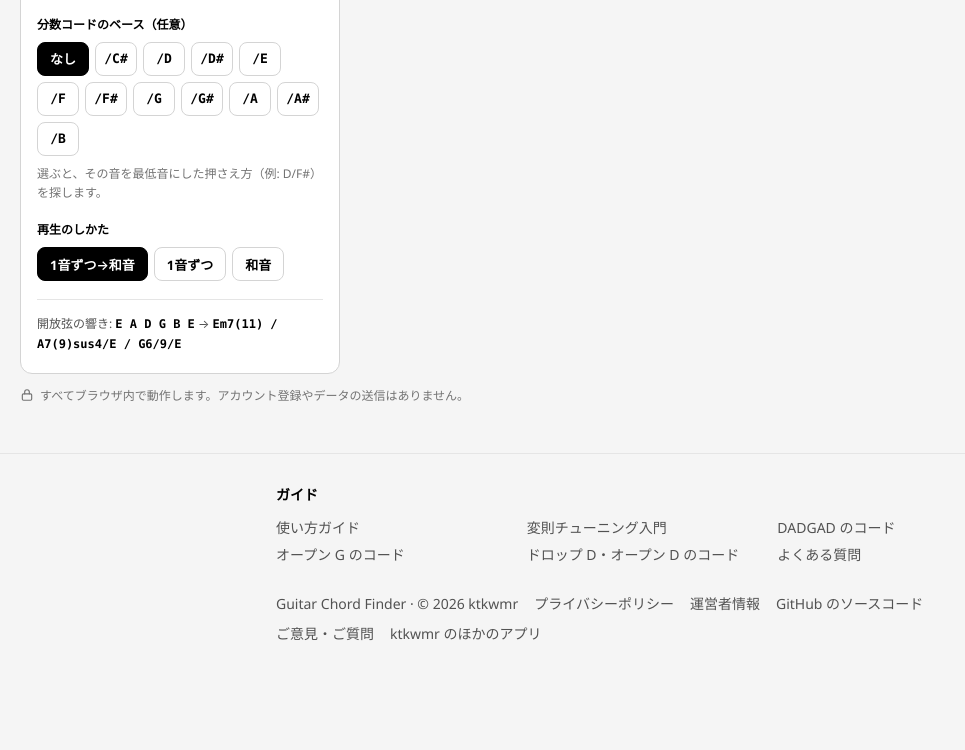
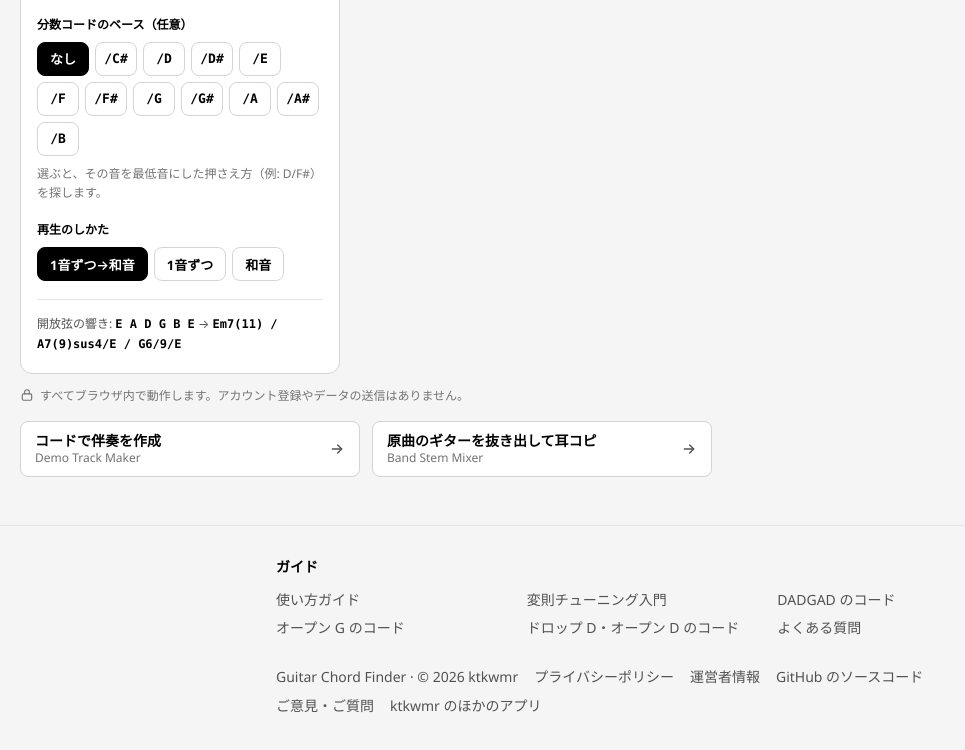
Before and after one commit to ktkwmr/GuitarChordFinder, a plain HTML site: page public/guitarchordfinder/ja/index.html in a window 1280 px wide. Shown: the part 793-1543 px from the top of the page, without its empty margins (0-965 px from the left). Before the commit the page ends 1471 px from the top, so only its background shows below. Drawn offline with Linux system fonts and the light colour scheme.

Commit message:
Add buttons to two related apps below the app (#7)
Claude-Session: https://claude.ai/code/session_01FBcjAd6ArF5ESyAXru7dEF

Co-authored-by: Claude <noreply@anthropic.com>

```diff
--- a/public/guitarchordfinder/ja/index.html
+++ b/public/guitarchordfinder/ja/index.html
@@ -217,6 +217,18 @@
     .site-foot a { color: inherit; text-decoration: none; }
     .site-foot a:hover { text-decoration: underline; }
     .site-foot .meta { display: flex; flex-wrap: wrap; gap: 4px 16px; margin: 0; }
+
+    /* Links to two related apps on ktkwmr.com, right below the app (definitions: related-apps.json in ktkwmr/webapp-baseline, §9-18) */
+    .related { display: grid; grid-template-columns: repeat(2, minmax(0, 340px)); gap: 10px 12px; margin: 4px 0 0; }
+    @media (max-width: 600px) { .related { grid-template-columns: minmax(0, 1fr); } }
+    .related a { display: flex; align-items: center; gap: 12px; min-height: 56px; padding: 9px 14px; border: 1px solid var(--line-strong); border-radius: var(--radius); background: var(--paper); color: var(--ink); text-decoration: none; touch-action: manipulation; transition: background-color .12s, border-color .12s, transform .1s ease-out; }
+    .related a > span { display: flex; flex-direction: column; min-width: 0; flex: 1 1 auto; }
+    .related b { font-size: 14px; font-weight: 700; line-height: 1.4; }
+    .related small { color: var(--subtle); font-size: 12px; line-height: 1.4; }
+    .related svg { flex: none; color: var(--muted); }
+    .related a:active { background: var(--line); transform: scale(.98); }
+    @media (hover: hover) { .related a:hover { border-color: var(--ink); background: var(--hover-fill); } }
+    @media (prefers-reduced-motion: reduce) { .related a { transition: none; } .related a:active { transform: none; } }
 </style>
 </head>
 <body>
@@ -301,6 +313,11 @@
       </section>
     </div>
     <div class="foot"><svg width="14" height="14" viewBox="0 0 24 24" fill="none" stroke="currentColor" stroke-width="2" stroke-linecap="round" stroke-linejoin="round" aria-hidden="true"><rect x="4" y="10" width="16" height="11" rx="2"></rect><path d="M8 10V7a4 4 0 0 1 8 0v3"></path></svg><span data-i18n="foot">すべてブラウザ内で動作します。アカウント登録やデータの送信はありません。</span></div>
+    <!-- 関連アプリへのリンク（2 つ。同じタブ・同じ言語のページへ。定義の正本は ktkwmr/webapp-baseline の related-apps.json） -->
+    <nav class="related" aria-label="関連アプリ" data-i18n-attr="aria-label:rel.label">
+      <a href="/demotrackmaker/ja/" data-i18n-attr="href:rel.1.href"><span><b data-i18n="rel.1.text">コードで伴奏を作成</b><small>Demo Track Maker</small></span><svg width="16" height="16" viewBox="0 0 24 24" fill="none" stroke="currentColor" stroke-width="2" stroke-linecap="round" stroke-linejoin="round" aria-hidden="true"><path d="M5 12h14"></path><path d="m13 6 6 6-6 6"></path></svg></a>
+      <a href="/bandstemmixer/ja/" data-i18n-attr="href:rel.2.href"><span><b data-i18n="rel.2.text">原曲のギターを抜き出して耳コピ</b><small>Band Stem Mixer</small></span><svg width="16" height="16" viewBox="0 0 24 24" fill="none" stroke="currentColor" stroke-width="2" stroke-linecap="round" stroke-linejoin="round" aria-hidden="true"><path d="M5 12h14"></path><path d="m13 6 6 6-6 6"></path></svg></a>
+    </nav>
   </main>
 
   <!-- サイトのフッター（ベースライン §9-14）。アプリの外へ出るリンクは新しいタブで開く -->
@@ -401,6 +418,11 @@
           "menu.privacy": "Privacy",
           "menu.about": "About",
           "menu.apps": "More apps",
+          "rel.label": "Related apps",
+          "rel.1.text": "Make a backing track with chords",
+          "rel.1.href": "/demotrackmaker/",
+          "rel.2.text": "Isolate the guitar and learn it by ear",
+          "rel.2.href": "/bandstemmixer/",
           "home.url": "https://ktkwmr.com/",
           "foot.meta": "<span>Guitar Chord Finder · © 2026 ktkwmr</span>\n<a href=\"/guitarchordfinder/privacy/\" target=\"_blank\" rel=\"noopener\">Privacy policy</a>\n<a href=\"/guitarchordfinder/about/\" target=\"_blank\" rel=\"noopener\">About this site</a>\n<a href=\"https://github.com/ktkwmr/GuitarChordFinder\" target=\"_blank\" rel=\"noopener\">Source code on GitHub</a>\n<a href=\"https://github.com/ktkwmr/GuitarChordFinder/issues\" target=\"_blank\" rel=\"noopener\">Feedback</a>\n<a href=\"https://ktkwmr.com/\" target=\"_blank\" rel=\"noopener\">More apps by ktkwmr</a>",
           "foot.guidesTitle": "Guides",
@@ -473,6 +495,11 @@
           "menu.privacy": "プライバシー",
           "menu.about": "このアプリについて",
           "menu.apps": "ほかのアプリ",
+          "rel.label": "関連アプリ",
+          "rel.1.text": "コードで伴奏を作成",
+          "rel.1.href": "/demotrackmaker/ja/",
+          "rel.2.text": "原曲のギターを抜き出して耳コピ",
+          "rel.2.href": "/bandstemmixer/ja/",
           "home.url": "https://ktkwmr.com/ja/",
           "foot.meta": "<span>Guitar Chord Finder · © 2026 ktkwmr</span>\n<a href=\"/guitarchordfinder/ja/privacy/\" target=\"_blank\" rel=\"noopener\">プライバシーポリシー</a>\n<a href=\"/guitarchordfinder/ja/about/\" target=\"_blank\" rel=\"noopener\">運営者情報</a>\n<a href=\"https://github.com/ktkwmr/GuitarChordFinder\" target=\"_blank\" rel=\"noopener\">GitHub のソースコード</a>\n<a href=\"https://github.com/ktkwmr/GuitarChordFinder/issues\" target=\"_blank\" rel=\"noopener\">ご意見・ご質問</a>\n<a href=\"https://ktkwmr.com/ja/\" target=\"_blank\" rel=\"noopener\">ktkwmr のほかのアプリ</a>",
           "foot.guidesTitle": "ガイド",
```
Also changed, not shown: public/guitarchordfinder/index.html (+27 -0 lines), 1 other file.
